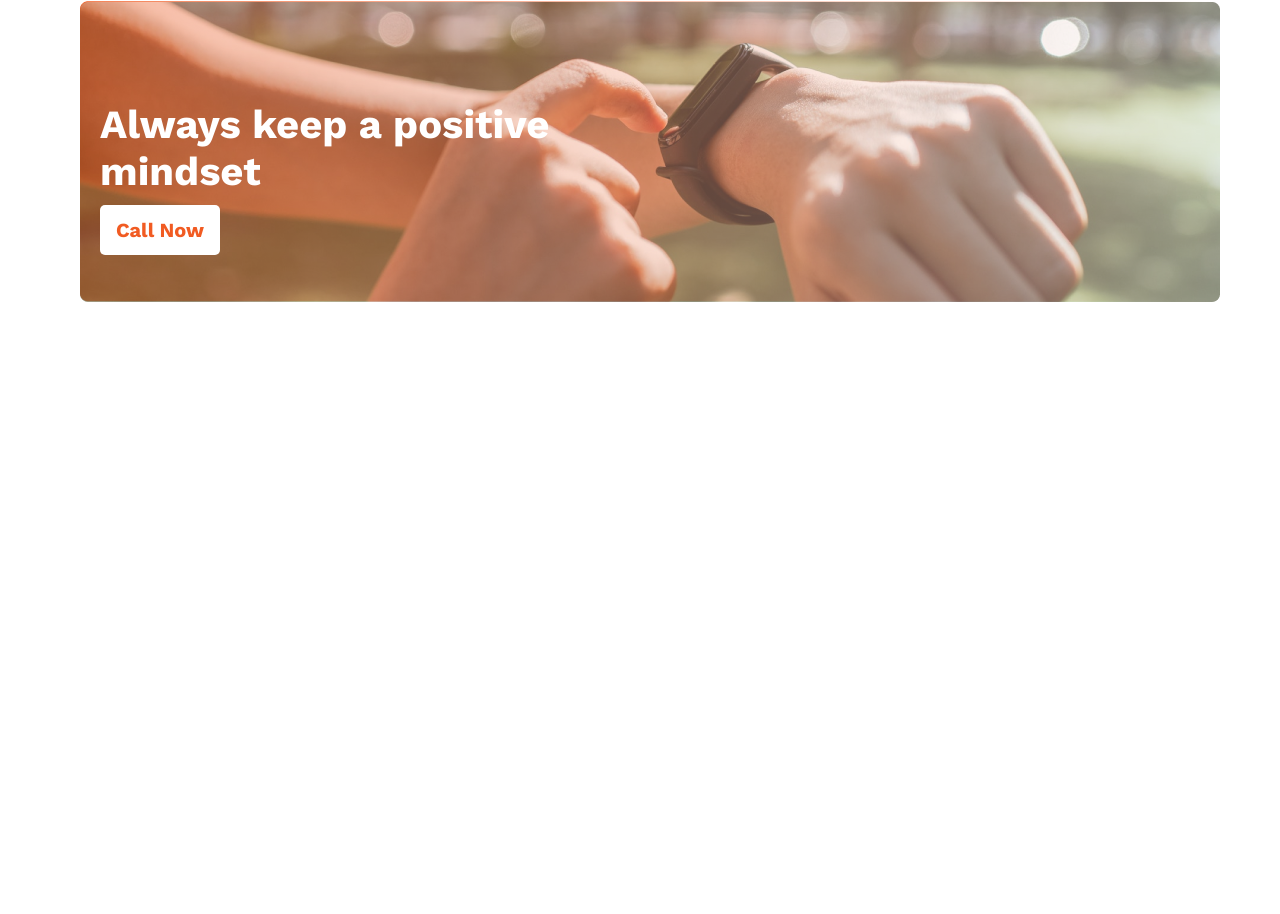
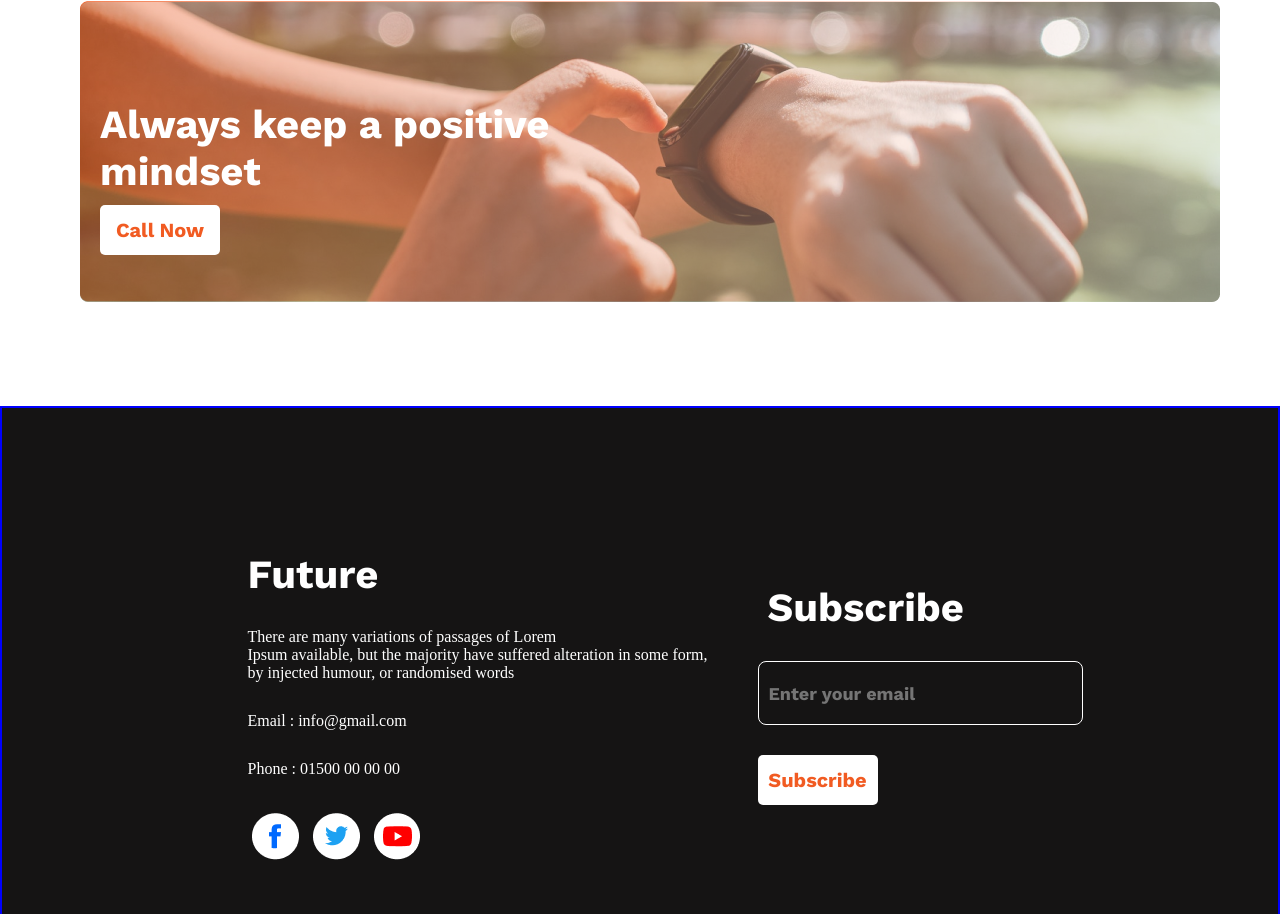
Before and after one commit to shakiltha/ph-new-year-new-me, a plain HTML site: page index.html in a window 1280 px wide. Shown: the part 1883-2797 px from the top of the page. Before the commit the page ends 2289 px from the top, so only its background shows below. Drawn offline with nearby package versions, Linux system fonts and the light colour scheme.

Commit message:
added footer section

```diff
--- a/index.html
+++ b/index.html
@@ -173,6 +173,33 @@
         </section>
       </div>
     </main>
-    <footer></footer>
+    <footer class="footer">
+      <section class="footer__contact">
+        <span class="footer__text ads__text">Future</span>
+        <span class="footer__text"
+          >There are many variations of passages of Lorem <br />
+          Ipsum available, but the majority have suffered alteration in some
+          form, <br />
+          by injected humour, or randomised words</span
+        >
+        <span class="footer__text">Email : info@gmail.com</span>
+        <span class="footer__text">Phone : 01500 00 00 00</span>
+        <div class="footer__images">
+          <img src="images/icons/fb.png" alt="facebook icon image" />
+          <img src="images/icons/twitter.png" alt="twitter icon image" />
+          <img src="images/icons/youtube.png" alt="youtube icon image" />
+        </div>
+      </section>
+      <section class="footer__subscribe">
+        <span class="footer__text-subscribe ads__text">Subscribe</span>
+        <input
+          type="text"
+          name=""
+          id="footer__input"
+          placeholder="Enter your email"
+        />
+        <button class="footer__subscribe-btn ads__btn">Subscribe</button>
+      </section>
+    </footer>
   </body>
 </html>
--- a/styles/style.css
+++ b/styles/style.css
@@ -56,7 +56,7 @@
     font-size: 20px;
     font-weight: 600;
     padding: 20px;
-    background-color: var(--primary-back);
+    background-color: var(--primary-background);
     border: none;
     cursor: pointer;
     margin: 20px 360px;
@@ -202,3 +202,62 @@
     font-size: 20px;
     font-weight: 500;
 }
+
+.footer {
+    border: 2px solid blue;
+    background-color: #151414;
+    width: auto;
+    height: 577px;
+    display: flex;
+    display: flex;
+    justify-content: center;
+    align-items: center;
+}
+
+.footer__text {
+    display: block;
+    color: #fff;
+    margin: 30px 50px 0 50px;
+}
+
+.footer__images {
+    margin: 30px 0 0 50px;
+}
+
+.footer__images img {
+    padding: 5px;
+    cursor: pointer;
+}
+
+.footer__images img:hover {
+    background-color: #645e5c;
+    border-radius: 30px;
+}
+
+.footer__text-subscribe {
+    padding: 10px;
+}
+
+#footer__input {
+    width: 325px;
+    height: 64px;
+    border-radius: 8px;
+    border: 1px solid #fff;
+    color: #f3f3f3;
+    font-family: 'Work Sans';
+    font-size: 18px;
+    font-weight: 400;
+    padding-left: 10px;
+    margin: 20px 0 20px;
+    background-color: #151414;
+}
+
+.footer__subscribe-btn {
+    display: block;
+}
+
+.footer__subscribe-btn:hover {
+    background-color: #c00707;
+    color: rgb(255, 255, 255);
+    transition: all .6s;
+}
```
